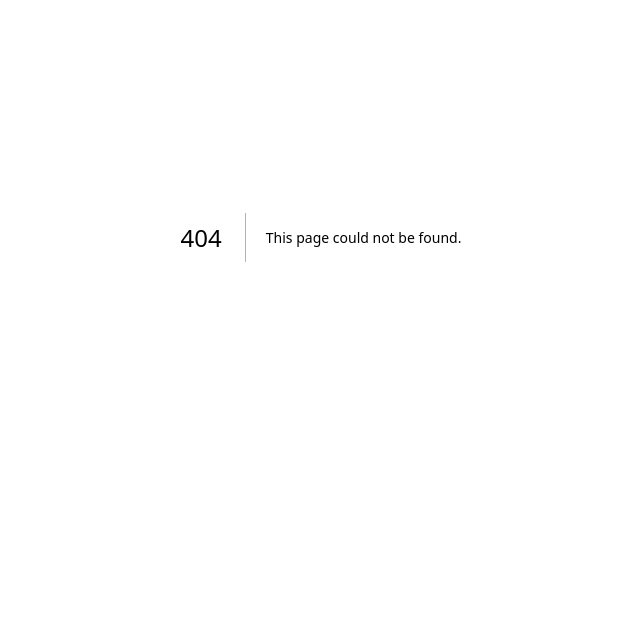
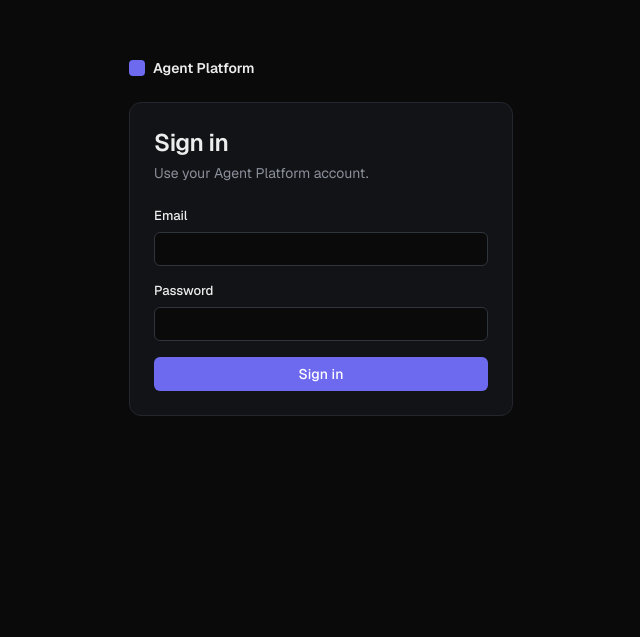
Before and after one commit to MaksZiem/ai-agents-platform, a Next.js app in the folder frontend/: page /login in a window 1280 px wide. Before the commit this address had no page. Shown: the part 163-800 px from the top of the page, without its empty margins (319-959 px from the left). Built offline with nearby package versions, Linux system fonts and the light colour scheme; no server answers.

Commit message:
login form & login page

```diff
--- a/frontend/src/app/page.tsx
+++ b/frontend/src/app/(app)/page.tsx
@@ -3,58 +3,12 @@ import { buttonClasses } from "@/components/button";
 import { PageHeader } from "@/components/page-header";
 import { RecentExecutions } from "@/components/recent-executions";
 import { StatCard } from "@/components/stat-card";
-import type {
-  DashboardSummary,
-  ExecutionStatus,
-  ExecutionWithAgent,
-} from "@/lib/types";
+import { apiFetch } from "@/lib/api";
+import type { DashboardSummary } from "@/lib/types";
 
-// TODO: zastąpić danymi z GET /dashboard, gdy frontend będzie miał logowanie
-function minutesAgo(minutes: number) {
-  return new Date(Date.now() - minutes * 60_000).toISOString();
-}
+export default async function DashboardPage() {
+  const summary = await apiFetch<DashboardSummary>("/dashboard");
 
-function mockExecution(
-  id: string,
-  agentName: string,
-  task: string,
-  status: ExecutionStatus,
-  createdAt: string,
-): ExecutionWithAgent {
-  return {
-    id,
-    agentId: `agent-${id}`,
-    task,
-    status,
-    result: null,
-    error: null,
-    model: "gemini-2.5-flash",
-    llmCalls: 0,
-    inputTokens: 0,
-    outputTokens: 0,
-    startedAt: createdAt,
-    finishedAt: null,
-    createdAt,
-    updatedAt: createdAt,
-    agent: { id: `agent-${id}`, name: agentName, icon: null },
-  };
-}
-
-const summary: DashboardSummary = {
-  agents: 5,
-  tasksToday: 24,
-  running: 2,
-  waitingForApproval: 1,
-  recentExecutions: [
-    mockExecution("1", "Financial Analyst", "Analyze Q1 spending and compare it with Q4", "RUNNING", minutesAgo(3)),
-    mockExecution("2", "Research Assistant", "Analyze competitors in the EU payments market", "WAITING_FOR_APPROVAL", minutesAgo(25)),
-    mockExecution("3", "Sales Analyst", "Generate monthly sales report", "COMPLETED", minutesAgo(140)),
-    mockExecution("4", "Financial Analyst", "Analyze February expenses", "FAILED", minutesAgo(380)),
-    mockExecution("5", "Document Analyst", "Summarize the 2025 annual report", "COMPLETED", minutesAgo(60 * 26)),
-  ],
-};
-
-export default function DashboardPage() {
   return (
     <div>
       <PageHeader
--- /dev/null
+++ b/frontend/src/app/(auth)/login/login-form.tsx
@@ -0,0 +1,47 @@
+"use client";
+
+import { useActionState } from "react";
+import { Button } from "@/components/button";
+import { Input } from "@/components/input";
+import { login, type LoginState } from "./actions";
+
+const INITIAL_STATE: LoginState = { error: null, email: "" };
+
+export function LoginForm() {
+  const [state, formAction, pending] = useActionState(login, INITIAL_STATE);
+
+  return (
+    <form action={formAction} className="flex flex-col gap-4">
+      <label className="flex flex-col gap-1.5">
+        <span className="text-[13px] font-medium">Email</span>
+        <Input
+          type="email"
+          name="email"
+          autoComplete="email"
+          defaultValue={state.email}
+          required
+        />
+      </label>
+
+      <label className="flex flex-col gap-1.5">
+        <span className="text-[13px] font-medium">Password</span>
+        <Input
+          type="password"
+          name="password"
+          autoComplete="current-password"
+          required
+        />
+      </label>
+
+      {state.error && (
+        <p role="alert" className="text-xs text-danger">
+          {state.error}
+        </p>
+      )}
+
+      <Button type="submit" variant="primary" disabled={pending}>
+        {pending ? "Signing in…" : "Sign in"}
+      </Button>
+    </form>
+  );
+}
--- /dev/null
+++ b/frontend/src/app/(auth)/login/page.tsx
@@ -0,0 +1,25 @@
+import type { Metadata } from "next";
+import { LoginForm } from "./login-form";
+
+export const metadata: Metadata = {
+  title: "Sign in",
+};
+
+export default function LoginPage() {
+  return (
+    <div className="flex min-h-full items-center justify-center p-6">
+      <div className="w-full max-w-sm">
+        <div className="mb-6 flex items-center gap-2">
+          <span className="size-4 rounded bg-accent" aria-hidden />
+          <span className="font-semibold">Agent Platform</span>
+        </div>
+
+        <div className="rounded-xl border border-border bg-surface p-6">
+          <h1 className="text-2xl font-semibold tracking-tight">Sign in</h1>
+          <p className="mb-6 mt-1 text-fg-muted">Use your Agent Platform account.</p>
+          <LoginForm />
+        </div>
+      </div>
+    </div>
+  );
+}
--- a/frontend/src/app/layout.tsx
+++ b/frontend/src/app/layout.tsx
@@ -26,10 +26,7 @@ export default function RootLayout({ children }: LayoutProps<"/">) {
       lang="en"
       className={`${geistSans.variable} ${geistMono.variable} h-full antialiased`}
     >
-      <body className="flex h-full">
-        <body className="h-full">{children}</body>
-        <main className="min-w-0 flex-1 overflow-y-auto">{children}</main>
-      </body>
+      <body className="h-full">{children}</body>
     </html>
   );
 }
--- a/frontend/src/lib/api.ts
+++ b/frontend/src/lib/api.ts
@@ -61,5 +61,7 @@ export async function apiFetch<T>(
     throw new ApiError(response.status, await readErrorMessage(response))
   }
 
+  if (response.status === 204) return undefined as T;
+
   return response.json() as Promise<T>
 }
```
Also changed, not shown: frontend/src/app/(app)/executions/[id]/page.tsx (renamed from frontend/src/app/executions/[id]/page.tsx).
